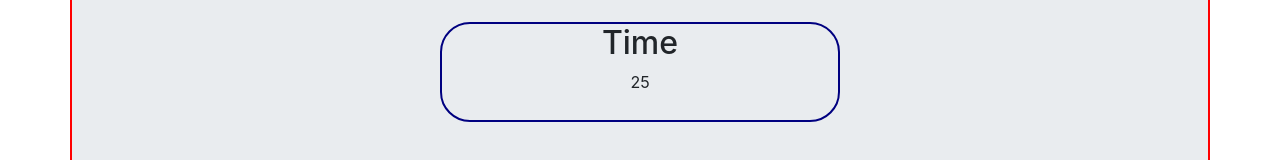
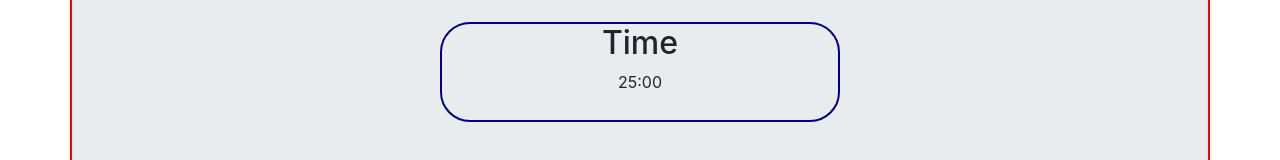
Before and after one commit to petercrackthecode/FCC_PomodoroClock, a React (Create React App) app: page / in a window 1280 px wide. Shown: the part 293-453 px from the top of the page. Built offline with nearby package versions, Linux system fonts and the light colour scheme.

Commit message:
added the test bundle

```diff
--- a/public/index.html
+++ b/public/index.html
@@ -34,5 +34,6 @@
       To begin the development, run `npm start` or `yarn start`.
       To create a production bundle, use `npm run build` or `yarn build`.
     -->
+    <script type='text/javascript' src='https://cdn.freecodecamp.org/testable-projects-fcc/v1/bundle.js'></script>
   </body>
 </html>
--- a/src/App.js
+++ b/src/App.js
@@ -8,7 +8,7 @@
   state = {
     m_sessionLength: 25,
     m_breakLength: 5,
-    m_timeLeft: 25,
+    m_timeLeft: '25:00',
     m_isClockRunning: false
   };
 
```
